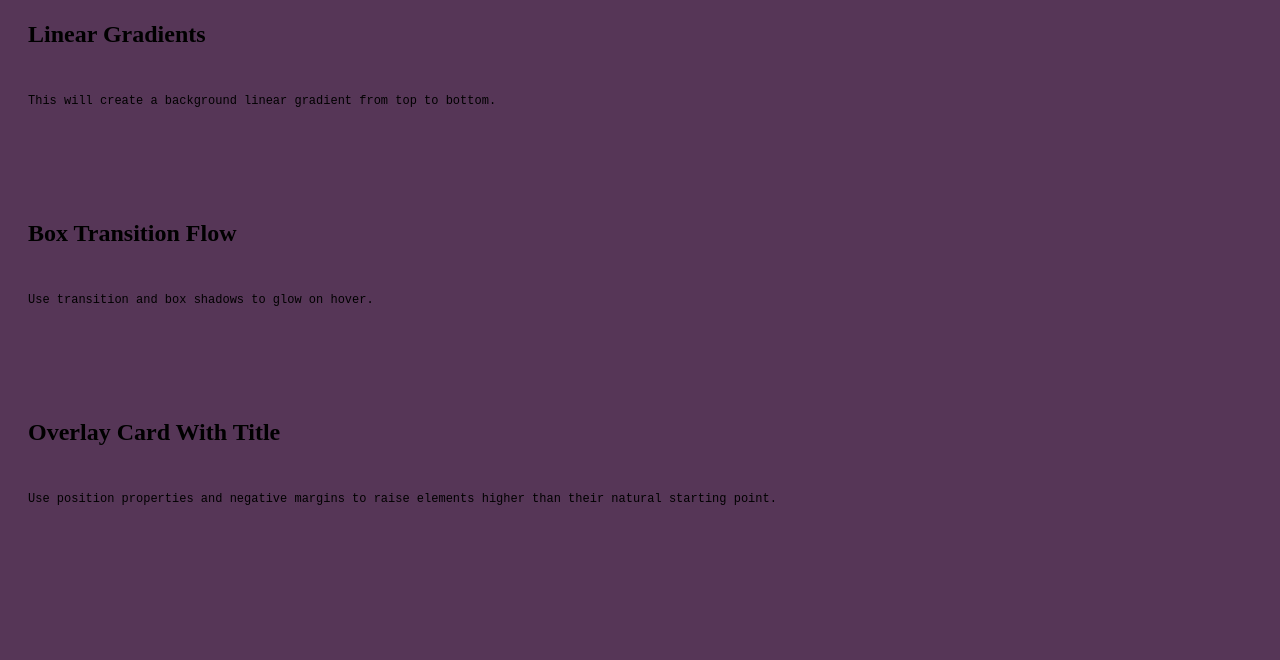
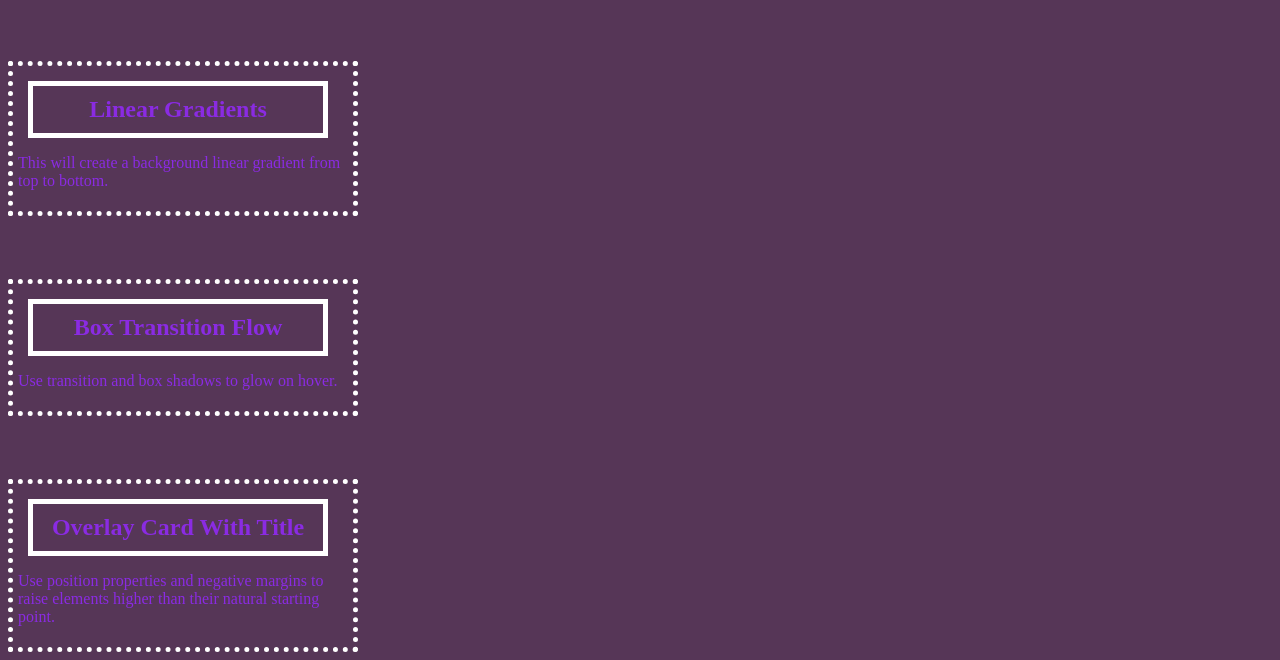
Before and after one commit to senaygebrat/Mini-Project-2.0, a plain HTML site: page index.html in a window 1280 px wide. Shown: the part 727-1387 px from the top of the page. Before the commit the page ends 1313 px from the top, so only its background shows below. Drawn offline with Linux system fonts and the light colour scheme.

Commit message:
major adjustments to box margins and color schemes on stylesheet

```diff
--- a/index.html
+++ b/index.html
@@ -17,44 +17,32 @@
   <main class="row column grid linear-gradient-background code-card card-header">
     <section>
         <h2>Flexbox Row</h2>
-        <pre>
           <p>Use these three properties to create a Flexbox row layout.</p>
-        </pre>
     </section>
 
     <section>
         <h2>Flexbox Column</h2>
-        <pre>
-          <p>Use this to create a Flexbox column layout.</p>
-        </pre>
+          <class=text p>Use this to create a Flexbox column layout.</p>
     </section>
 
     <section>
         <h2>CSS Grid Layout</h2>
-        <pre>
           <p>Build a 12-column layout using CSS grid.</p>
-        </pre>
     </section>
 
     <section>
         <h2>Linear Gradients</h2>
-        <pre>
           <p>This will create a background linear gradient from top to bottom.</p>
-        </pre>
     </section>
 
     <section>
         <h2>Box Transition Flow</h2>
-        <pre>
           <p>Use transition and box shadows to glow on hover.</p>
-        </pre>
     </section>
 
     <section>
         <h2>Overlay Card With Title</h2>
-        <pre>
           <p>Use position properties and negative margins to raise elements higher than their natural starting point.</p>
-        </pre>
     </section>
 
   </main>
--- a/style.css
+++ b/style.css
@@ -5,21 +5,42 @@
     padding: 5px; */
 }
 
+h1 {
+
+}
 
 main{
-    display:flex;
-    /*flex-wrap: wrap;
-    justify-content: center;*/
+    display:flex; /*display flex? block?*/
+    flex-wrap: wrap;
+}
+
+h2 {
+    width: 300px;
+    border: 5px solid white;
+    padding: 10px;
+    margin: 10px;
+    text-align: center;
 }
 
 section{
-    padding:20px;
+    width: 350px;
+    border: 5px solid white;
+    margin-top: 5%;
+    border-style: dotted;
+    padding: 5px;px;
+    margin: 20 px;
+    color: blueviolet;
+
 }
 
 pre {
     font-size: 12px;
     margin: 50;
+        inline-size: 100px;
+
 }
+
+.
 
 .row {
     display:flex;
@@ -41,8 +62,8 @@ pre {
 .linear-gradient-background {
     background-image: linear-gradient(
         rgba(232, 102, 236, 0.3) 0%;
-        rgba(232, 102, 236, 0.6) 100%
-    );
+        rgba(232, 102, 236, 0.6) 100%;
+    )
 }
 
 .code-card .card-header {
```
